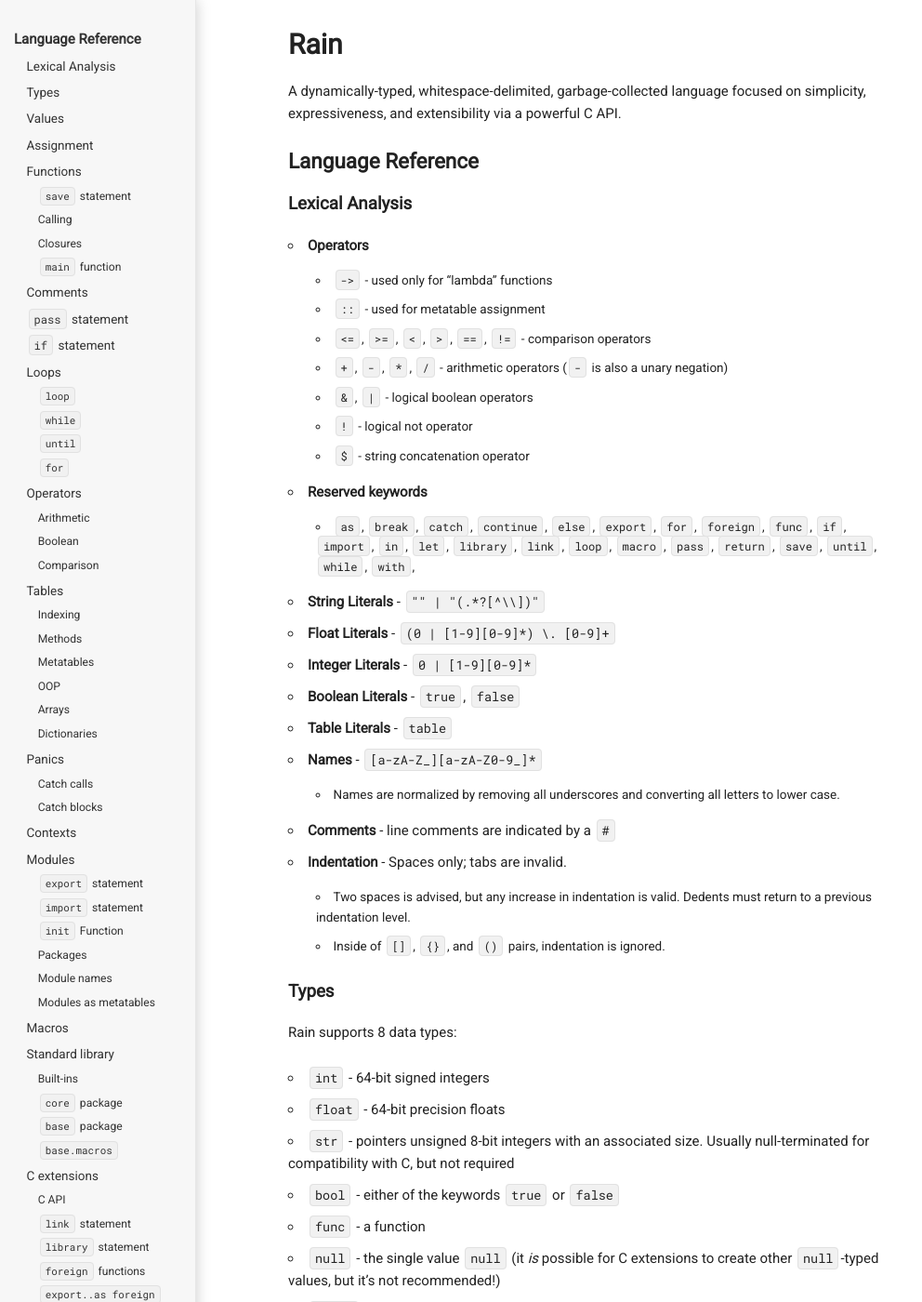
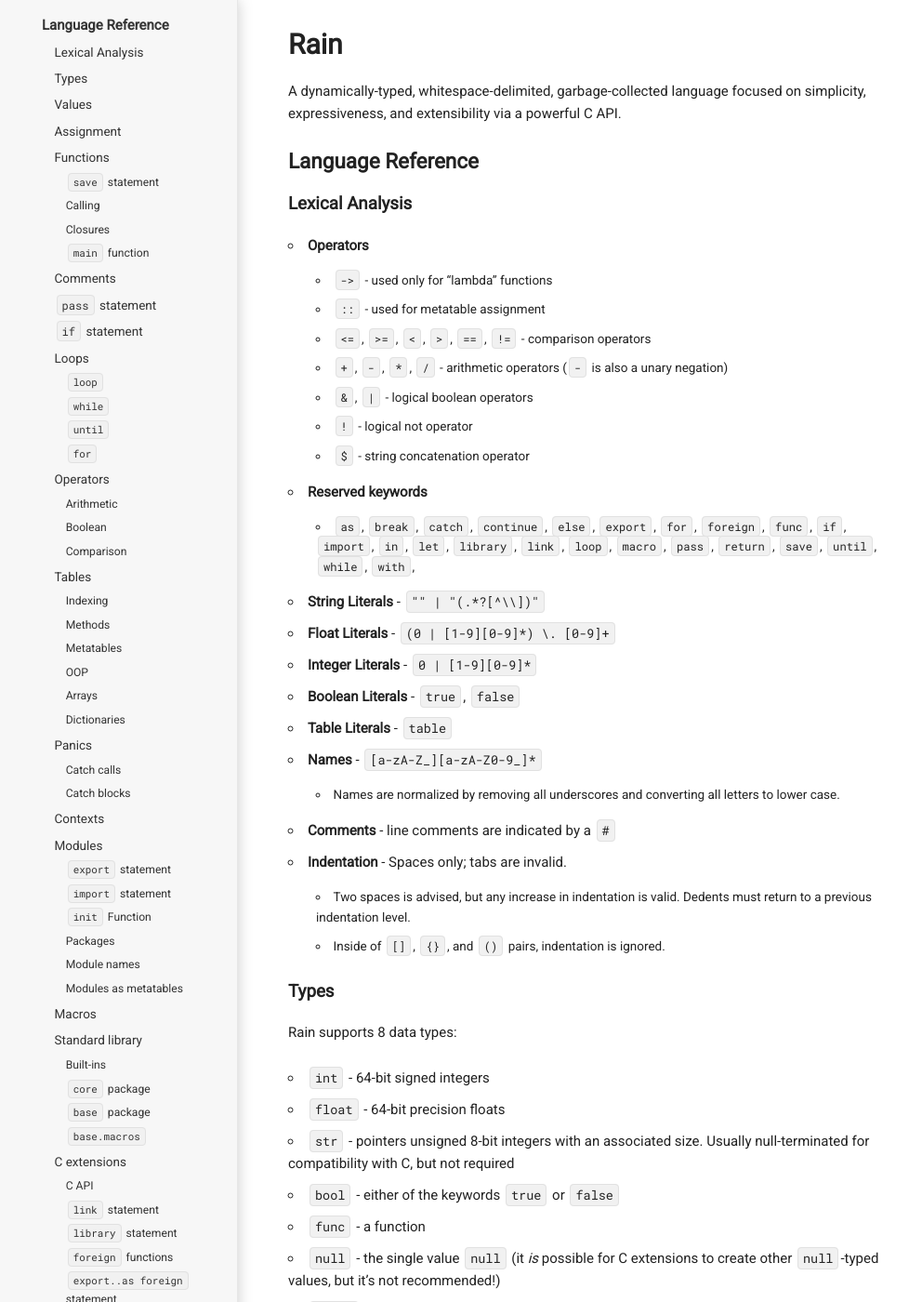
Before and after one commit to scizzorz/toctest, a Jekyll site: the page built from docs/index.md, in a window 1280 px wide and 1400 px high. Shown: the whole window at 93% size, without its empty margins (0-992 px from the left). Built offline with Jekyll 4.4.1, drawn with Linux system fonts in a browser that asks for light colours.

Commit message:
Adjust TOC position/padding

```diff
--- a/docs/css/main.css
+++ b/docs/css/main.css
@@ -26,7 +26,7 @@ h4, h5, h6 { font-size: 1.0em; }
   left: 0;
   min-height: 100%;
   overflow-y: auto;
-  padding: 1em;
+  padding: 1em 2em 1em 3em;
 }
 
 #toc-sidebar ul {
@@ -70,10 +70,6 @@ h4, h5, h6 { font-size: 1.0em; }
 
   #markdown-toc {
     position: absolute;
-    left: 1em;
-    top: 2em;
-    right: 1em;
-    bottom: 2em;
   }
 }
 
```
